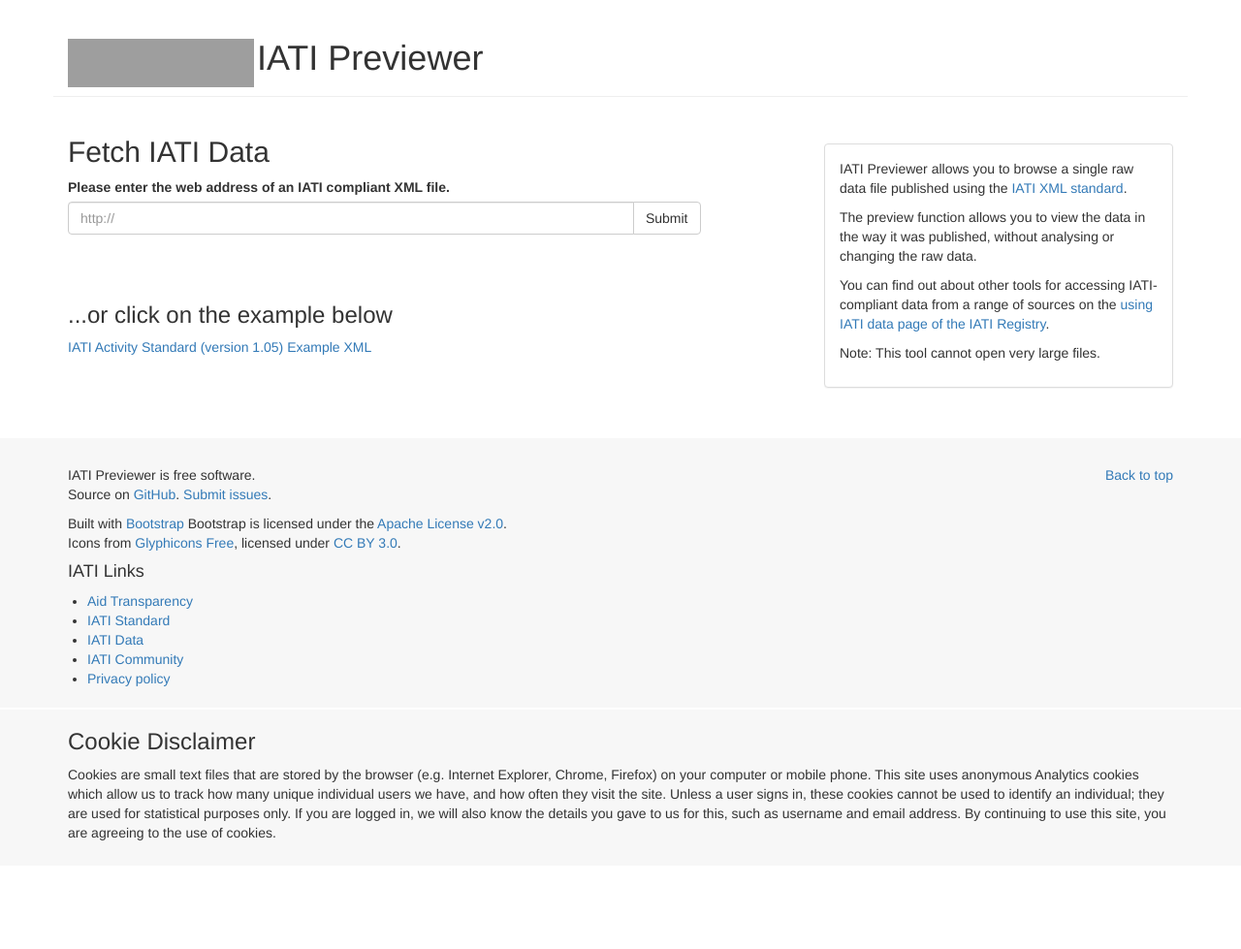
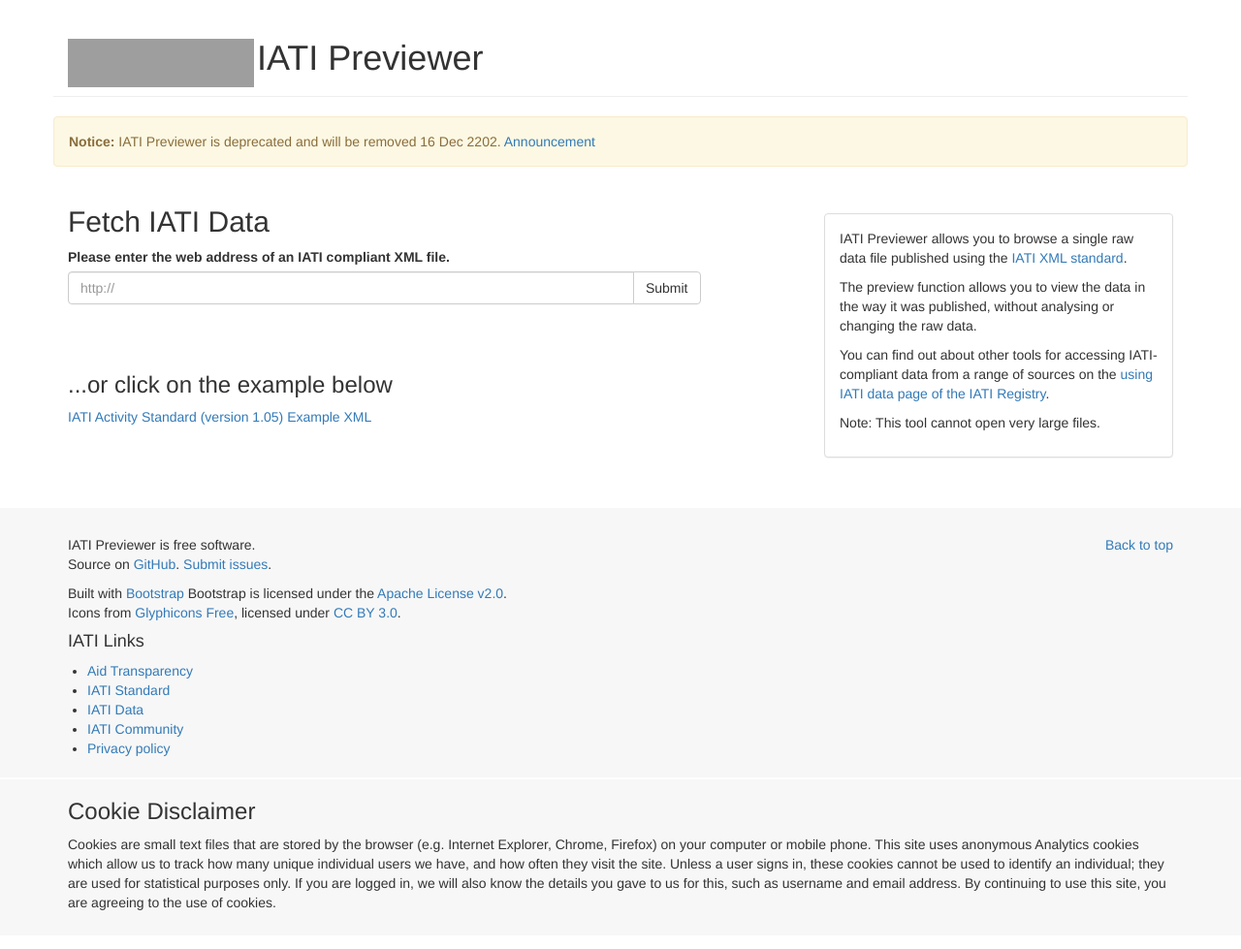
Before and after one commit to IATI/IATI-Previewer, a PHP site: page /?action=new in a window 1280 px wide. Shown: the part 52-1031 px from the top of the page at 97% size. Before the commit the page ends 919 px from the top, so only its background shows below. Run offline with PHP 8.4, Linux system fonts and the light colour scheme; some libraries are stand-ins or nearby versions; grey boxes are pictures that could not be loaded.

Commit message:
add deprecation and removal notice

```diff
--- a/index.php
+++ b/index.php
@@ -110,6 +110,12 @@
           </div>
         </div>
       </div><!-- /.container -->
+      <div class="container">
+        <div class="row">
+          <div class="alert alert-warning"><strong>Notice:</strong> IATI Previewer is deprecated and will be removed 16 Dec 2202. <a href="https://cdn.iatistandard.org/prod-iati-website/documents/IATI_Previewer_Deprecation_Guide.pdf">Announcement</a></div>
+
+        </div>
+      </div>
 
     </div><!-- end wrap -->
 
```
